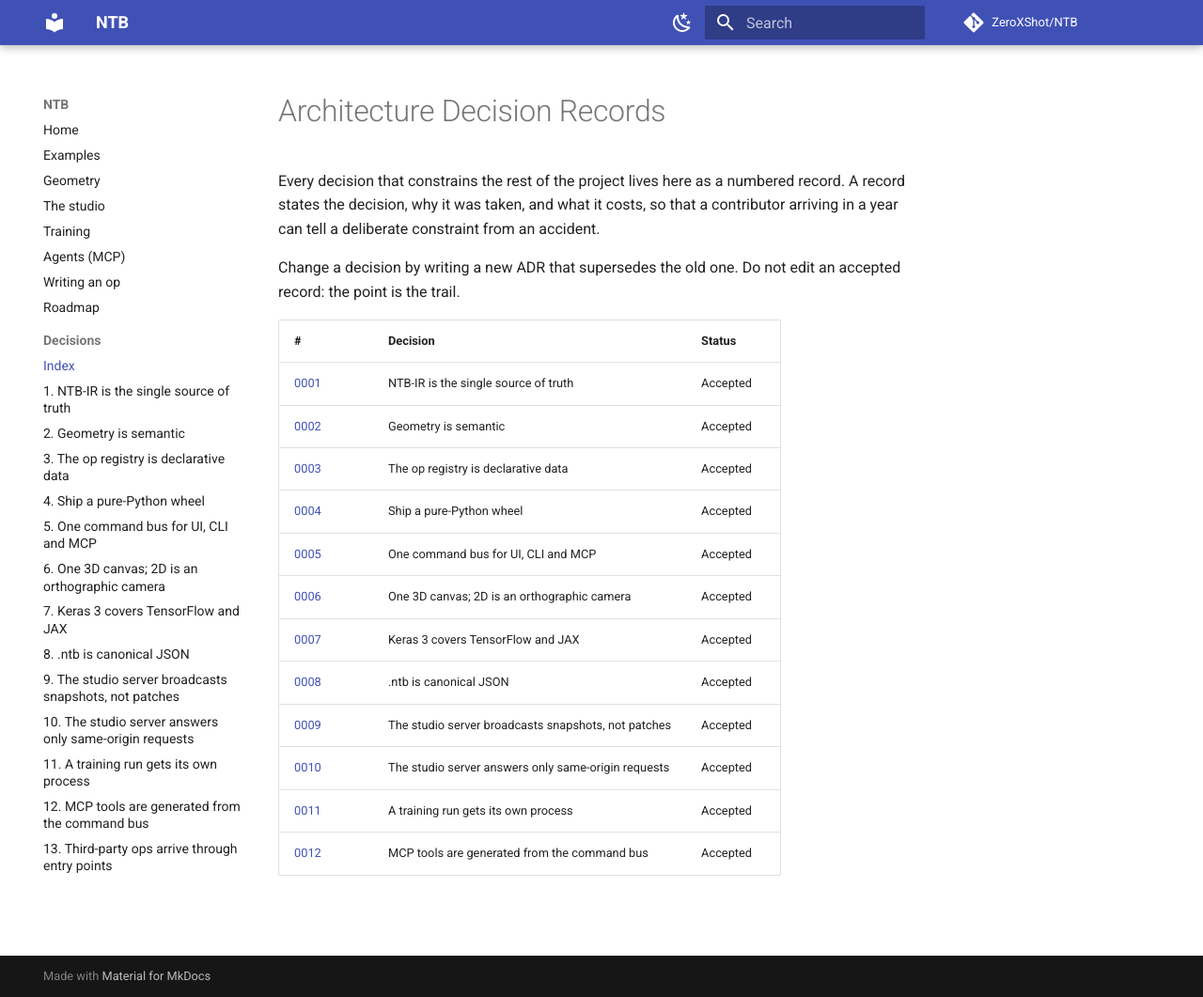
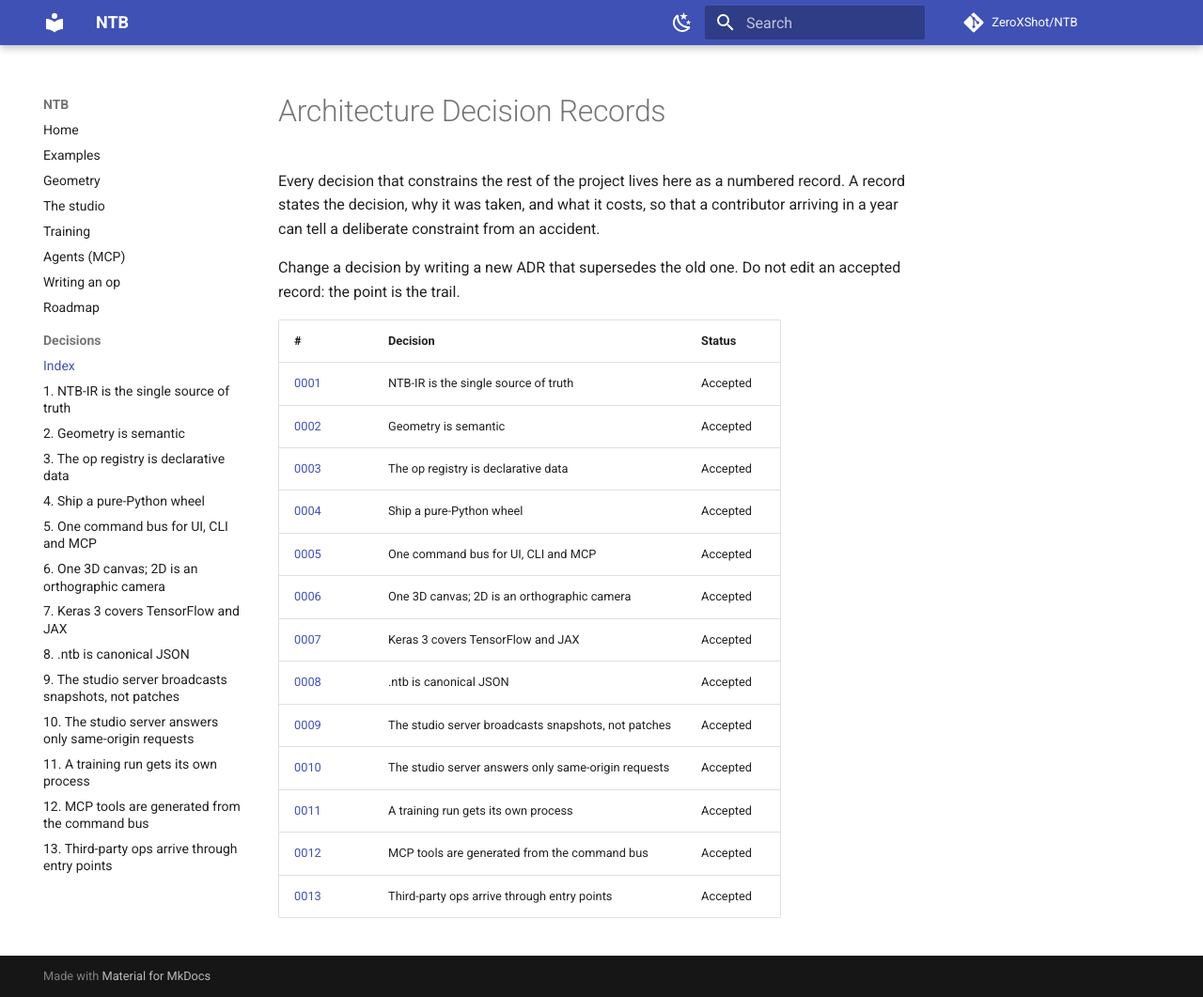
Before and after one commit to ZeroXShot/NTB, an MkDocs documentation site: the page built from docs/adr/README.md, in a window 1280 px wide and 1061 px high. Shown: the whole window at 94% size. Built offline with MkDocs 1.6.1 and Material for MkDocs 9.7.7, drawn with Linux system fonts in a browser that asks for light colours; comment, search, counter and statistics services are not loaded.

Commit message:
docs: index ADR 13

```diff
--- a/docs/adr/README.md
+++ b/docs/adr/README.md
@@ -22,3 +22,4 @@ an accepted record: the point is the trail.
 | [0010](0010-the-studio-server-is-local-only.md) | The studio server answers only same-origin requests | Accepted |
 | [0011](0011-training-runs-in-their-own-process.md) | A training run gets its own process | Accepted |
 | [0012](0012-mcp-tools-are-generated-from-the-command-bus.md) | MCP tools are generated from the command bus | Accepted |
+| [0013](0013-third-party-ops-are-entry-points.md) | Third-party ops arrive through entry points | Accepted |
```
